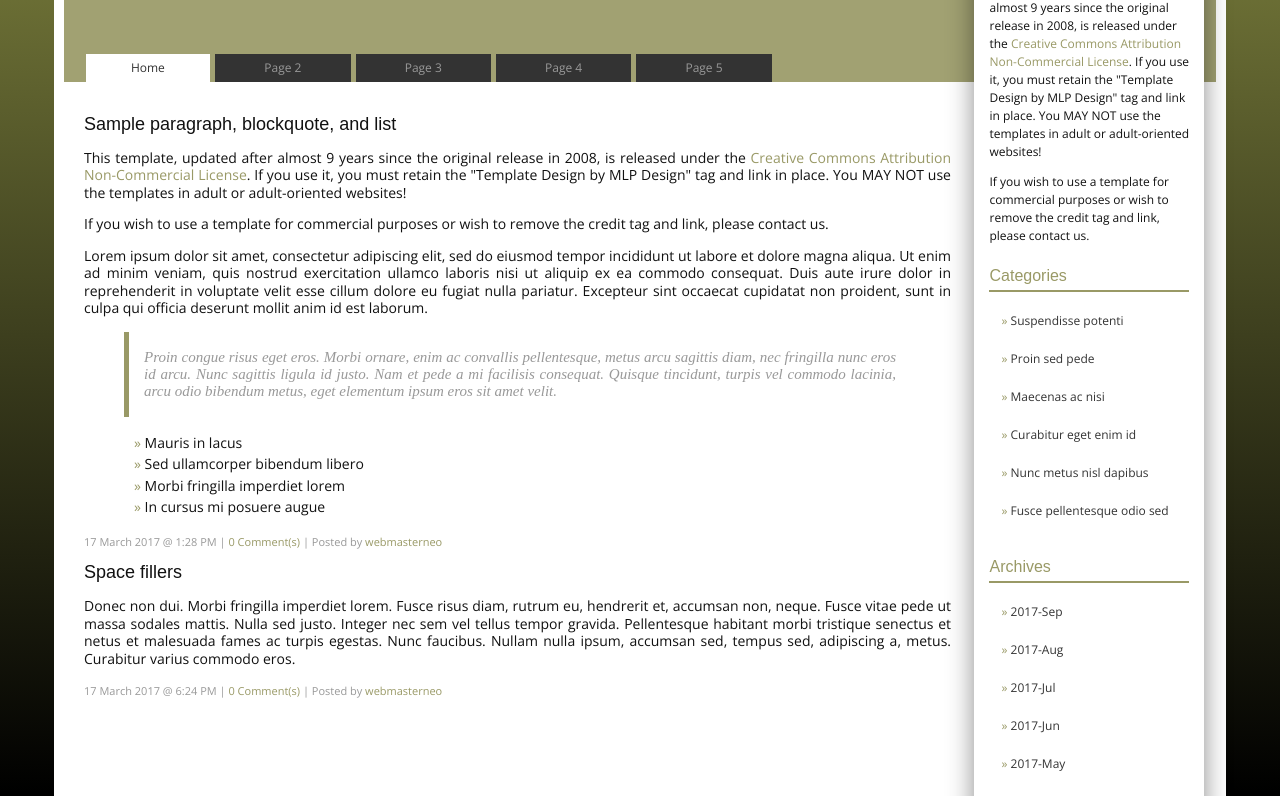
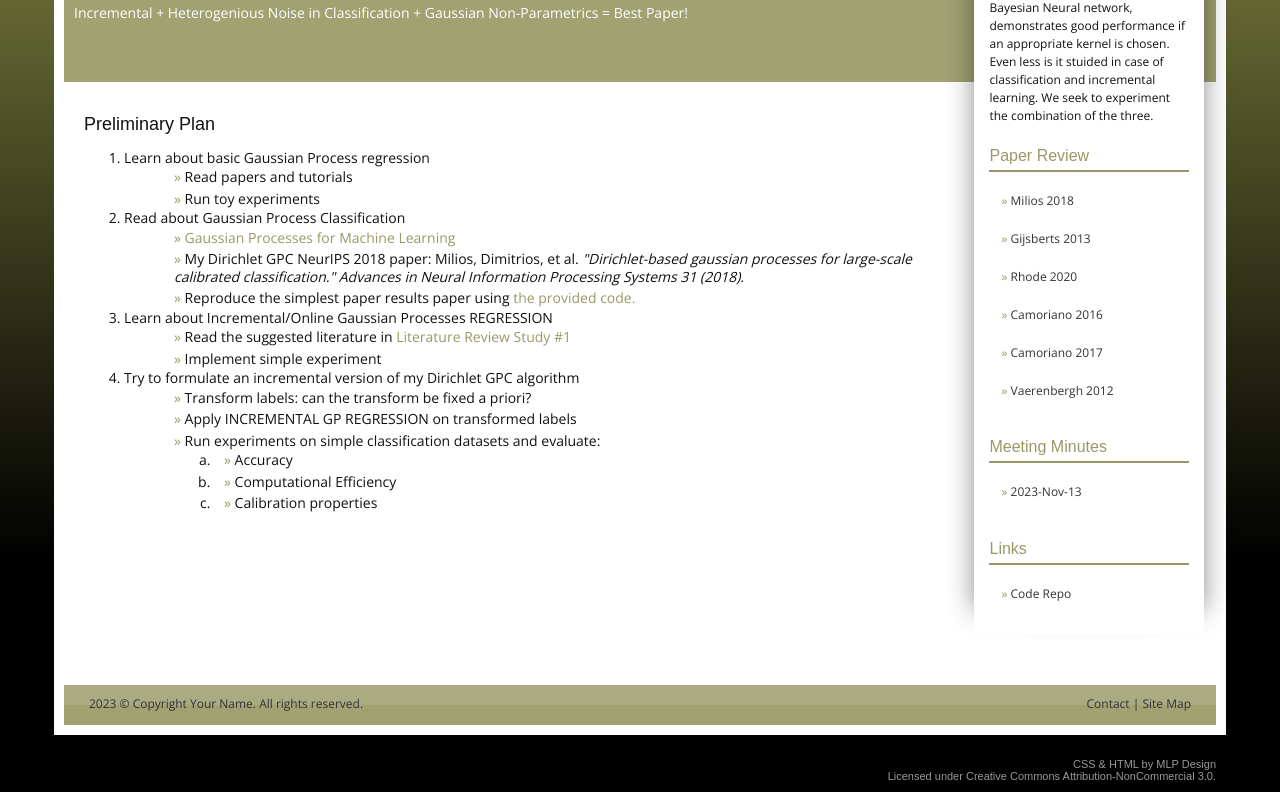
Before and after one commit to Qitian-Ma/GaussianNote, a plain HTML site: page index.html in a window 1280 px wide. Shown: the part 136-932 px from the top of the page. Drawn offline with nearby package versions, Linux system fonts and the light colour scheme.

Commit message:
add milios2018

```diff
--- a/index.html
+++ b/index.html
@@ -3,12 +3,14 @@
 <head>
 <meta charset="utf-8">
 <meta http-equiv="X-UA-Compatible" content="IE=edge">
-<title>Khaki 2.0 by MLPdesign</title>
+<title>Gaussian Research Notes</title>
 <meta name="viewport" content="width=device-width, initial-scale=1">
 <meta name="Description" lang="en" content="open source x/html and css templates">
 <meta name="author" content="mlp design">
 <meta name="robots" content="index, follow">
 <link rel="stylesheet" href="styles.css">
+<script src="https://polyfill.io/v3/polyfill.min.js?features=es6"></script>
+<script id="MathJax-script" async src="https://cdn.jsdelivr.net/npm/mathjax@3/es5/tex-mml-chtml.js"></script>
 </head>
 <body>
 <!--start wrapper-->
@@ -19,17 +21,12 @@
 
 <!--start header-->
 <div id="banner">
-<h1>Khaki<em>Template</em> 2.0</h1>
-<p>The fluid, responsive, HTML5, CSS only (image-free) version of the classic free template by MLP Design.</p>
+<h1>Incremental Gaussian <br/> for Classification</h1>
+<p>Incremental + Heterogenious Noise in Classification + Gaussian Non-Parametrics = Best Paper!</p>
 <!-- menu -->
 <label for="show-menu" class="responsive">&#9776;</label>
 <input type="checkbox" id="show-menu" role="button">
 <ul id="topnav">
-<li><a class="active">Home</a></li>
-<li><a href="#">Page 2</a></li>
-<li><a href="#">Page 3</a></li>
-<li><a href="#">Page 4</a></li>
-<li><a href="#">Page 5</a></li>
 </ul>
 <!-- end menu -->
 </div>
@@ -37,30 +34,25 @@
 	<!--start sidebar-->
 	<div id="sidebar">
 		<h2>About</h2>
-		<p>This template, updated after almost 9 years since the original release in 2008, is released under the <a href="http://creativecommons.org/licenses/by-nc/3.0/">Creative Commons Attribution Non-Commercial License</a>. If you use it, you must retain the "Template Design by MLP Design" tag and link in place. You MAY NOT use the templates in adult or adult-oriented websites!</p>
-		<p>If you wish to use a template for commercial purposes or wish to remove the credit tag and link, please contact us.</p>
-		<h2>Categories</h2>
+		<p>Gaussian Process, less studied than Bayesian Neural network, demonstrates good performance if an appropriate kernel is chosen. Even less is it stuided in case of classification and incremental learning. We seek to experiment the combination of the three.</p>
+		<h2>Paper Review</h2>
 		<ul>
-			<li><a href="#">Suspendisse potenti</a></li>
-			<li><a href="#">Proin sed pede</a></li>
-   			<li><a href="#">Maecenas ac nisi</a></li>
-   			<li><a href="#">Curabitur eget enim id</a></li>
-   			<li><a href="#">Nunc metus nisl dapibus</a></li>
-   			<li><a href="#">Fusce pellentesque odio sed</a></li>
+			<li><a href="html/milios2018.html">Milios 2018</a></li>
+			<li><a href="html/Gijsberts2013.html">Gijsberts 2013</a></li>
+   			<li><a href="#">Rhode 2020</a></li>
+			<li><a href="#">Camoriano 2016</a></li>
+   			<li><a href="#">Camoriano 2017</a></li>
+   			<li><a href="#">Vaerenbergh 2012</a></li>
+
 		</ul>
-		<h2>Archives</h2>
+		<h2>Meeting Minutes</h2>
 		<ul>
-			<li><a href="#">2017-Sep</a></li>
-			<li><a href="#">2017-Aug</a></li>
-			<li><a href="#">2017-Jul</a></li>
-			<li><a href="#">2017-Jun</a></li>
-			<li><a href="#">2017-May</a></li>
+			<li><a href="#">2023-Nov-13</a></li>
 
 		</ul>
 		<h2>Links</h2>
 		<ul>
-			<li><a href="http://twitter.com/mlpdesign">Follow me on Twitter</a></li>
-			<li><a href="http://www.mlpdesign.net">MLP Design</a></li>
+			<li><a href="https://github.com/raffaello-camoriano/Uncertainty_Quantification">Code Repo</a></li>
 		</ul>
 	</div>
 	<div class="clear"></div>
@@ -73,25 +65,37 @@
 		<div id="content">
 			<!--post item-->
 			<div class="item">
-				<h1>Sample paragraph, blockquote, and list</h1>
-				<p>This template, updated after almost 9 years since the original release in 2008, is released under the <a href="http://creativecommons.org/licenses/by-nc/3.0/">Creative Commons Attribution Non-Commercial License</a>. If you use it, you must retain the "Template Design by MLP Design" tag and link in place. You MAY NOT use the templates in adult or adult-oriented websites!</p>
-				<p>If you wish to use a template for commercial purposes or wish to remove the credit tag and link, please contact us.</p>
-				<p>Lorem ipsum dolor sit amet, consectetur adipiscing elit, sed do eiusmod tempor incididunt ut labore et dolore magna aliqua. Ut enim ad minim veniam, quis nostrud exercitation ullamco laboris nisi ut aliquip ex ea commodo consequat. Duis aute irure dolor in reprehenderit in voluptate velit esse cillum dolore eu fugiat nulla pariatur. Excepteur sint occaecat cupidatat non proident, sunt in culpa qui officia deserunt mollit anim id est laborum.</p>
-				<blockquote><p>Proin congue risus eget eros. Morbi ornare, enim ac convallis pellentesque, metus arcu sagittis diam, nec fringilla nunc eros id arcu. Nunc sagittis ligula id justo. Nam et pede a mi facilisis consequat. Quisque tincidunt, turpis vel commodo lacinia, arcu odio bibendum metus, eget elementum ipsum eros sit amet velit.</p></blockquote>
-				<ul>
-					<li>Mauris in lacus</li>
-					<li>Sed ullamcorper bibendum libero</li>
-					<li>Morbi fringilla imperdiet lorem</li>
-					<li>In cursus mi posuere augue</li>
-				</ul>
-				<span>17 March 2017 @ 1:28 PM | <a href="#">0 Comment(s)</a> | Posted by <a href="#">webmasterneo</a></span>
+				<h1>Preliminary Plan</h1>
+				<ol>
+				<li>Learn about basic Gaussian Process regression
+				<ul><li>Read papers and tutorials</li>
+					<li>Run toy experiments</li></ul></li>
+				<li>Read about Gaussian Process Classification</li>
+				<ul><li><a href="https://gaussianprocess.org/gpml/">Gaussian Processes for Machine Learning</a></li>
+				<li>My Dirichlet GPC NeurIPS 2018 paper: Milios, Dimitrios, et al. <cite>"Dirichlet-based gaussian processes for large-scale calibrated classification." Advances in Neural Information Processing Systems 31 (2018).</cite></li>
+				<li>Reproduce the simplest paper results paper using <a href="https://github.com/dmilios/dirichletGPC">the provided code.</a></li></ul></ul>
+				<li>Learn about Incremental/Online Gaussian Processes REGRESSION</li>
+				<ul><li>Read the suggested literature in <a href="https://github.com/raffaello-camoriano/Uncertainty_Quantification/issues/1">Literature Review Study #1</a></li>
+				<li>Implement simple experiment</li></ul></li>
+				<li>Try to formulate an incremental version of my Dirichlet GPC algorithm
+				<ul><li>Transform labels: can the transform be fixed a priori?</li>
+				<li>Apply INCREMENTAL GP REGRESSION on transformed labels</li>
+				<li>Run experiments on simple classification datasets and evaluate:
+					<ol style="list-style-type: lower-alpha; padding-bottom: 0;">
+						<li>Accuracy</li>
+						<li>Computational Efficiency</li>
+						<li>Calibration properties</li>
+					</ol>
+				</li>
+				</ol>
+				<!-- <span>17 March 2017 @ 1:28 PM | <a href="#">0 Comment(s)</a> | Posted by <a href="#">webmasterneo</a></span> -->
 			</div>
 			<!--another post item-->
-			<div class="item">
+			<!-- <div class="item">
 				<h1>Space fillers</h1>
 				<p>Donec non dui. Morbi fringilla imperdiet lorem. Fusce risus diam, rutrum eu, hendrerit et, accumsan non, neque. Fusce vitae pede ut massa sodales mattis. Nulla sed justo. Integer nec sem vel tellus tempor gravida. Pellentesque habitant morbi tristique senectus et netus et malesuada fames ac turpis egestas. Nunc faucibus. Nullam nulla ipsum, accumsan sed, tempus sed, adipiscing a, metus. Curabitur varius commodo eros.</p>
 				<span>17 March 2017 @ 6:24 PM | <a href="#">0 Comment(s)</a> | Posted by <a href="#">webmasterneo</a></span>
-			</div>
+			</div> -->
 			<!--end of another post item-->
 		</div>
 		<!--end of content-->
@@ -104,9 +108,9 @@
 
 	<!--start footer-->
 	<div id="footer">
-		<span class="left">2017 &copy; Copyright <a href="#">Your Name</a>. All rights reserved.</span>
+		<span class="left">2023 &copy; Copyright <a href="#">Your Name</a>. All rights reserved.</span>
 		<span class="right"><a href="#">Contact</a> | <a href="#">Site Map</a></span>
-		<p class="show-footer">2017 &copy; Copyright <a href="#">Your Name</a>. All rights reserved.<br /><a href="#">Contact</a> | <a href="#">Site Map</a></p>
+		<p class="show-footer">2023 &copy; Copyright <a href="#">Your Name</a>. All rights reserved.<br /><a href="#">Contact</a> | <a href="#">Site Map</a></p>
 	</div>
 	<!--end of footer-->
 
--- a/styles.css
+++ b/styles.css
@@ -25,7 +25,7 @@ filter: progid:DXImageTransform.Microsoft.gradient( startColorstr='#7c803d', end
 }
 h1 {
 	font-size: 20px;
-	line-height: 24px;
+	line-height: 32px;
 }
 h2 {
 	font-size: 18px;
@@ -210,6 +210,11 @@ ul#topnav li a:hover {
 	margin-right: 245px;
 }
 
+#contentSub {
+	text-align: left;
+	padding: 20px;
+}
+
 #content h1 {
 	font: normal 18px Arial, sans-serif;
 	padding: 0;
```
Also changed, not shown: html/Gijsberts2013.html (added, +83 -0 lines), html/heading.html (added, +2 -0 lines), html/milios2018.html (added, +86 -0 lines).
